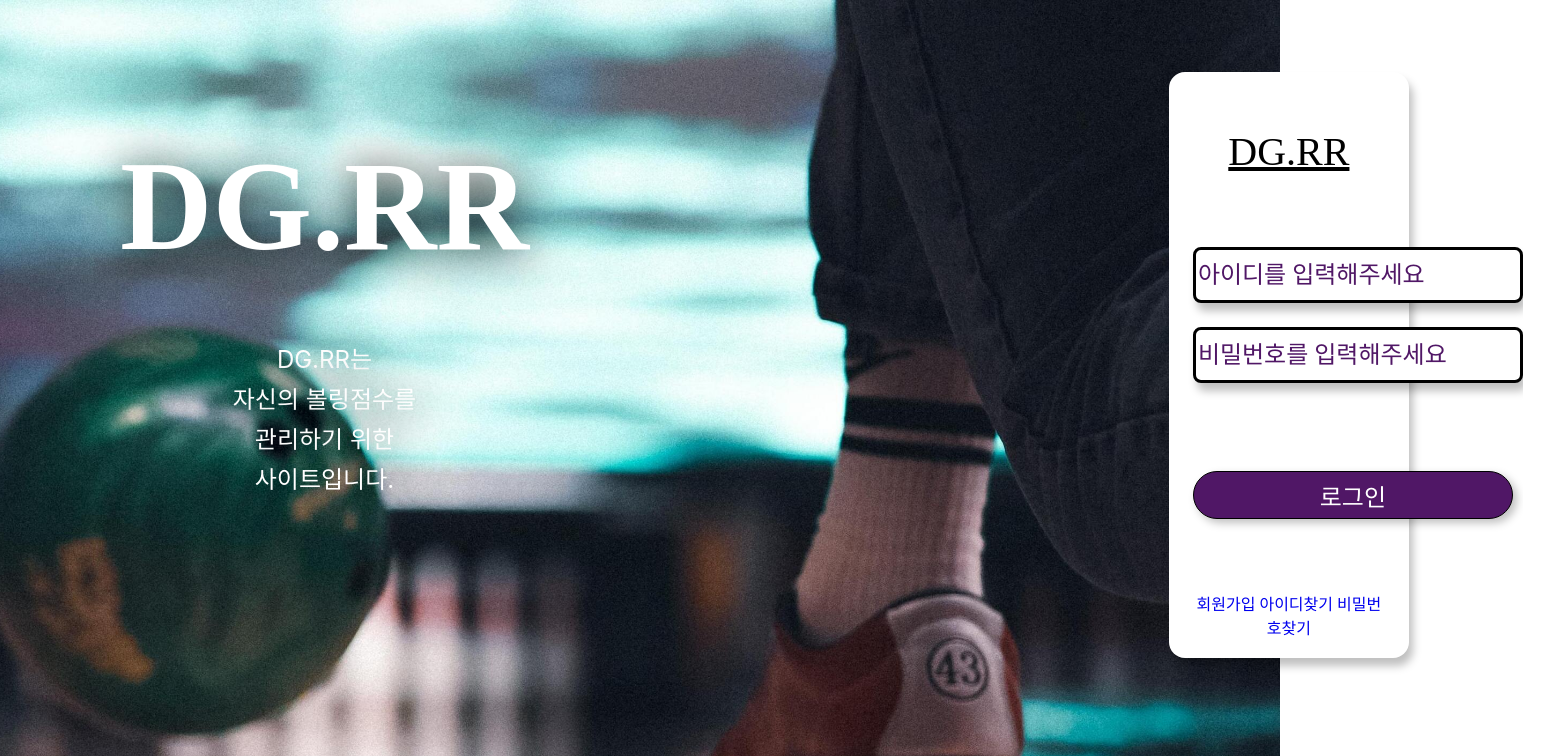
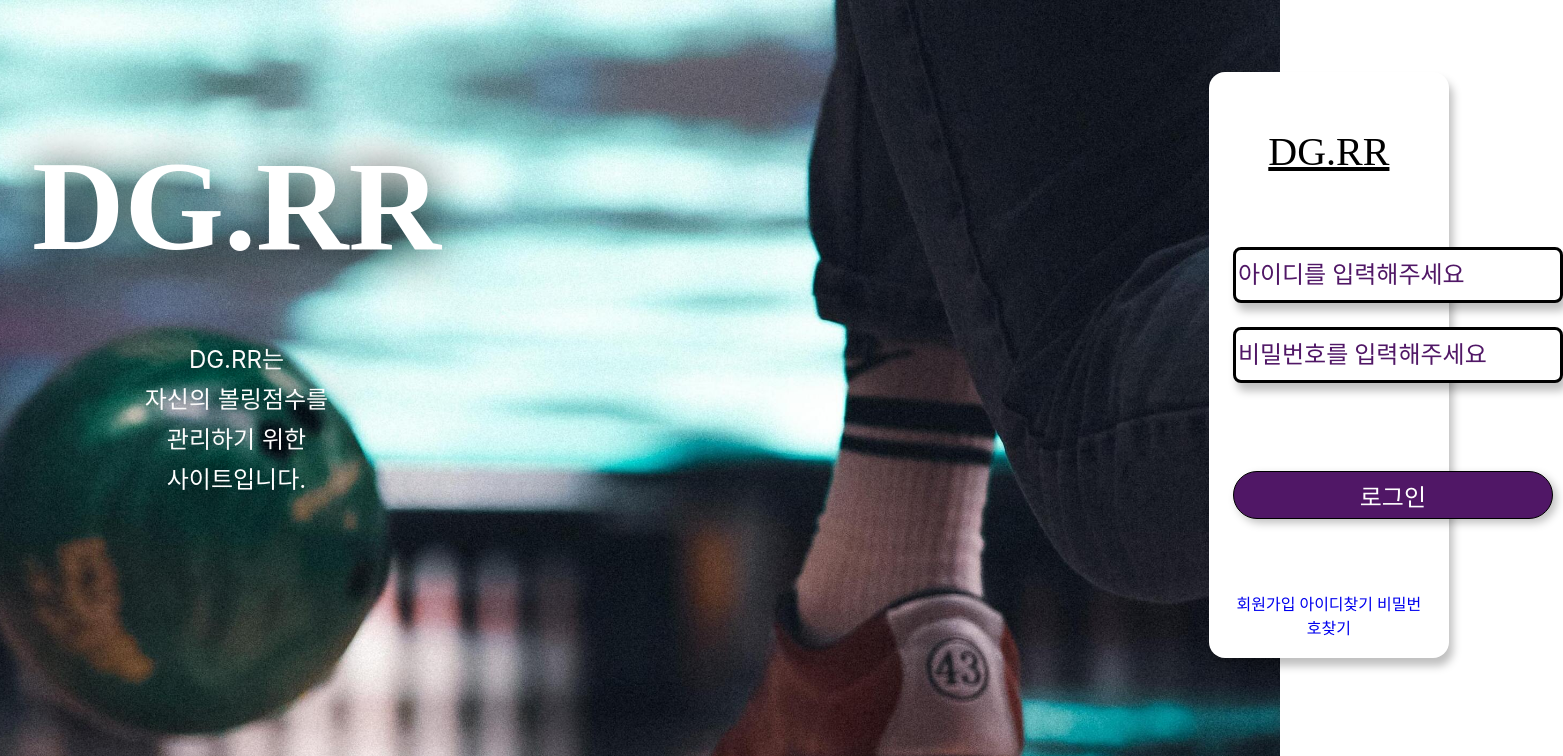
Before and after one commit to Vailish/DGRR, a React (Create React App) app in the folder DGRR/frontend/DGRR-App/: page / in a window 1280 px wide. Shown: the top 756 px of the page, 1563 px wide, since content can reach past the window. Built offline with nearby package versions, Linux system fonts and the light colour scheme; a web font is replaced by a local one.

Commit message:
Design : Update LoginComponent

```diff
--- a/DGRR/frontend/DGRR-App/src/scss/Login.scss
+++ b/DGRR/frontend/DGRR-App/src/scss/Login.scss
@@ -16,14 +16,13 @@ body {
     min-width: 1280px;
     width: 100%;
     height: 100vh;
-    margin: auto 40px;
+    margin: auto 32px;
     display: inline-flex;
     .Text {
       max-width: 640px;
       height: 640px;
       margin-top: 72px;
       margin-bottom: 40px;
-      margin-left: 80px;
       text-align: center;
       color: #fff;
       .TitleText {
@@ -46,14 +45,13 @@ body {
     }
     .LoginForm {
       max-width: 700px;
-      width: 500px;
+      width: 400px;
       min-width: 240px;
       height: 586px;
       border-radius: 16px;
       margin-top: 72px;
       margin-bottom: 72px;
-      margin-left: 640px;
-      margin-right: 80px;
+      margin-left: 48rem;
       background-color: #fff;
       box-shadow: 4px 8px 8px rgba(0, 0, 0, 0.25);
       .TitleForm {
```
